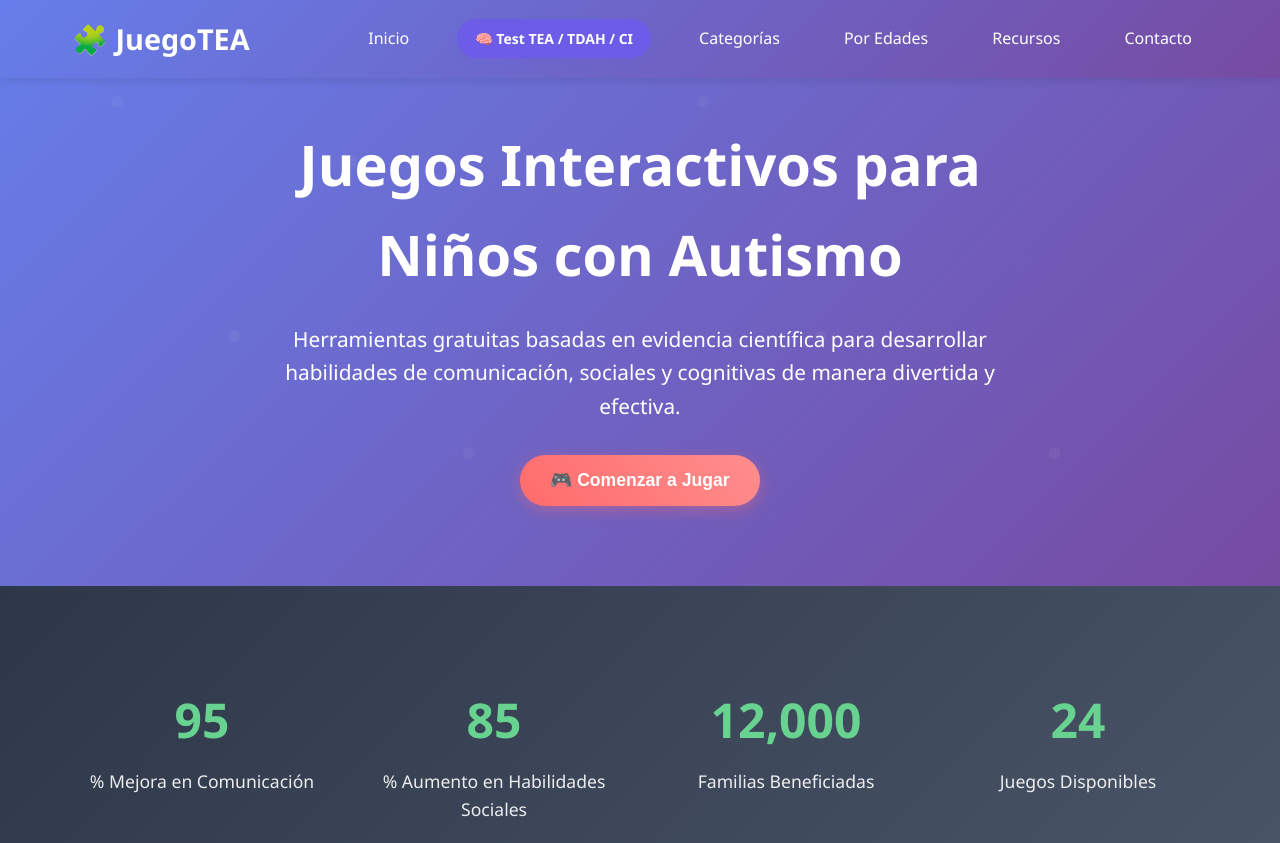
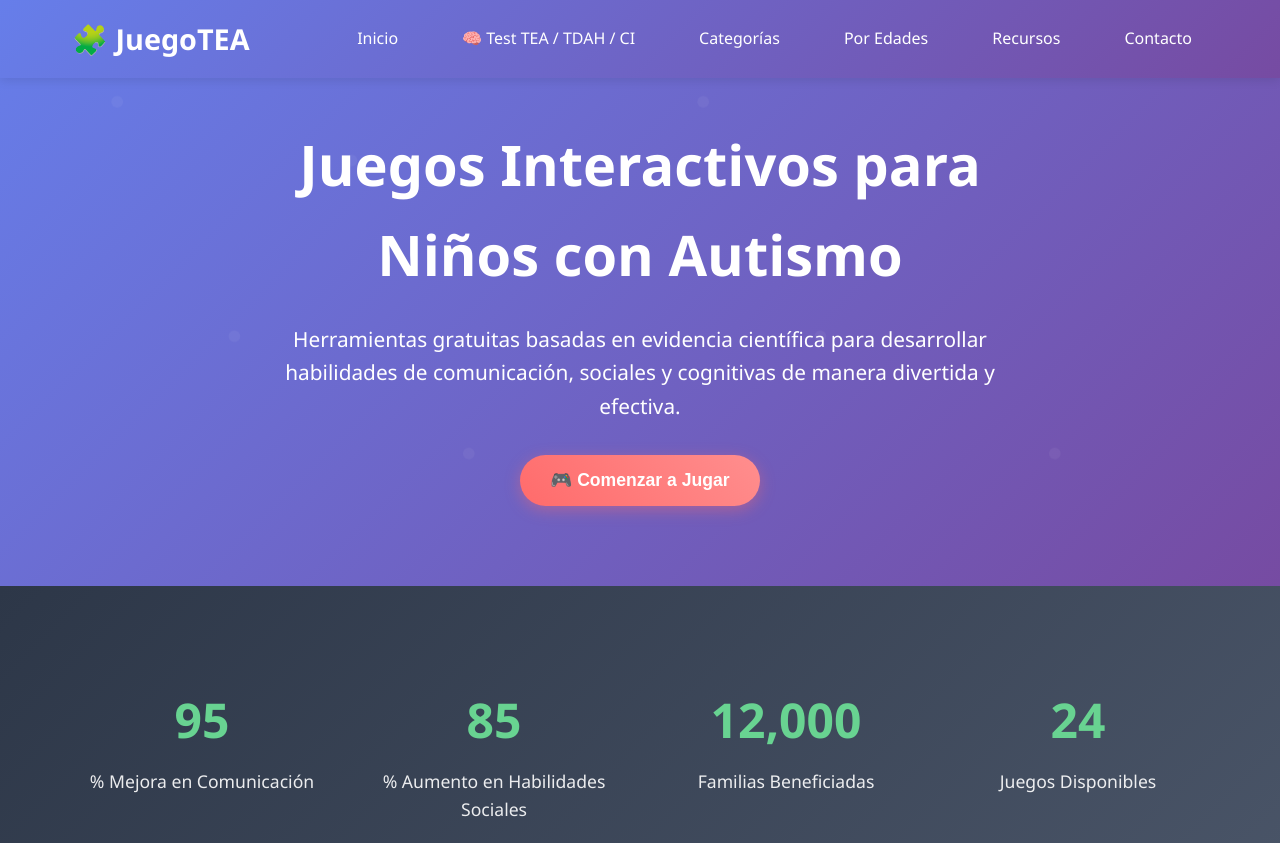
Before and after one commit to juanluis911/juegosTEA, a plain HTML site: page index.html in a window 1280 px wide. Shown: the top 843 px of the page. Drawn offline with Linux system fonts and the light colour scheme.

Commit message:
Agregando un test

```diff
--- a/index.html
+++ b/index.html
@@ -168,7 +168,7 @@
             </div>
             <ul class="nav-menu">
                 <li><a href="#inicio" class="nav-link">Inicio</a></li>
-                <li><a href="./test-rapido-autismo.html" class="btn-header">🧠 Test TEA / TDAH / CI</a></li>
+                <li><a href="./test-rapido-autismo.html" class="nav-link">🧠 Test TEA / TDAH / CI</a></li>
                 <li><a href="#categorias" class="nav-link">Categorías</a></li>
                 <li><a href="#edades" class="nav-link">Por Edades</a></li>
                 <li><a href="#recursos" class="nav-link">Recursos</a></li>
```
